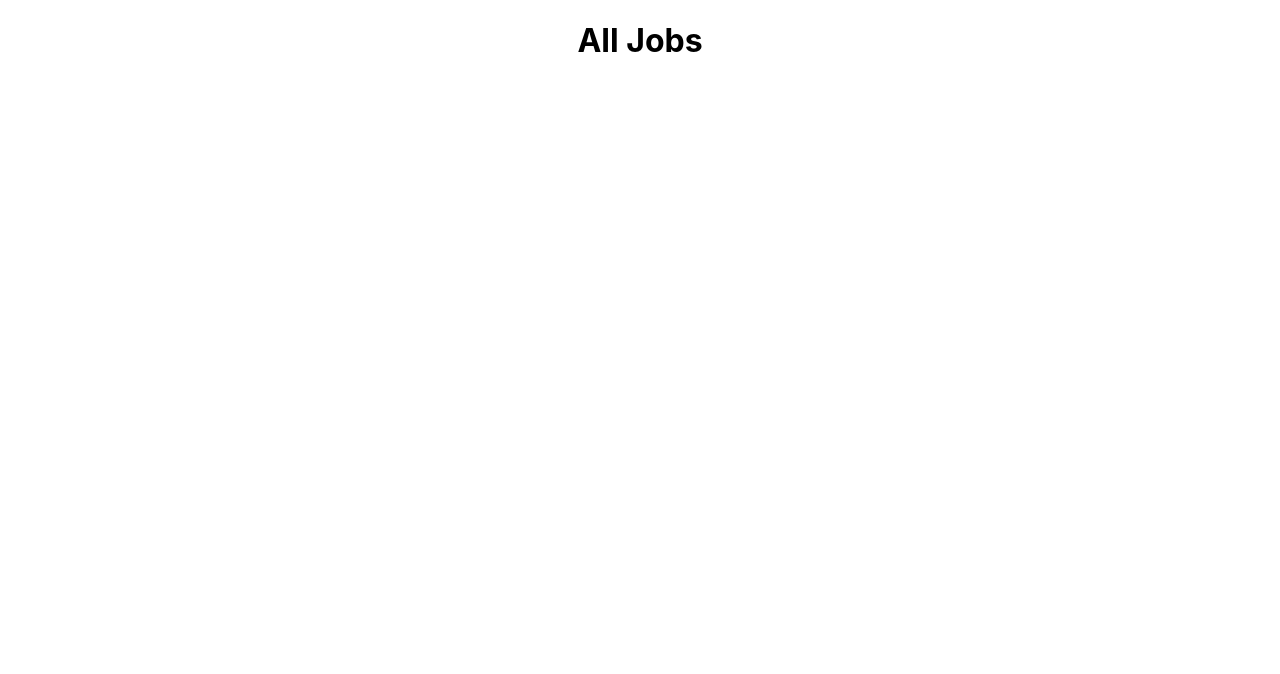
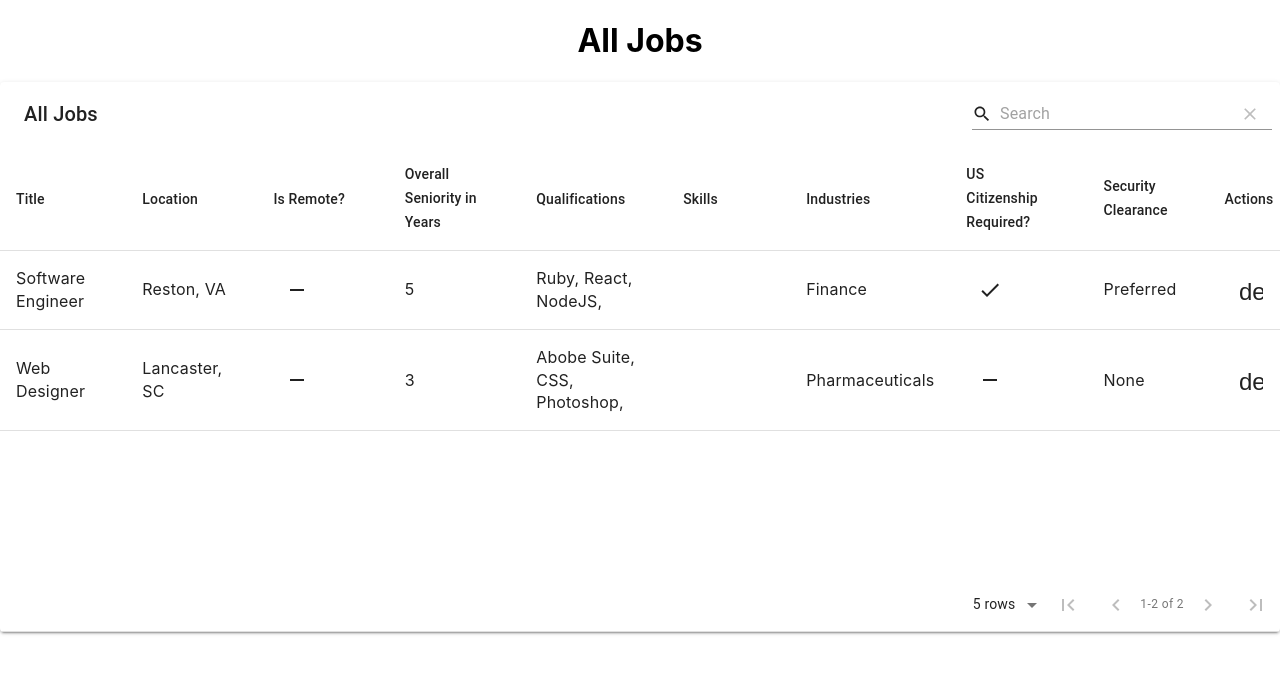
Before and after one commit to mnavoy4/HCRmatcher2, a React (Create React App) app in the folder frontend/: page /jobs in a window 1280 px wide. Shown: the top 674 px of the page. Built offline with nearby package versions, Linux system fonts and the light colour scheme.

Commit message:
all jobs table rendering with dummy data

```diff
--- a/frontend/src/Containers/AllJobsContainer.js
+++ b/frontend/src/Containers/AllJobsContainer.js
@@ -1,9 +1,44 @@
 import React, { useState, useEffect } from 'react';
+import { tableIcons } from '../assets/tableIcons';
+import MaterialTable from 'material-table';
+import * as jobs from '../jobData';
 
 export default function AllJobsContainer(){
+
+  const [jobData, setJobData] = useState([]);
+  useEffect(() => {
+    setJobData(jobs.default.jobs)
+  }, [])
   return (
     <div>
       <h1>All Jobs</h1>
+      <MaterialTable
+        title = "All Jobs"
+        icons={tableIcons}
+        columns={[
+          { title: "Title", field: 'title' , type: 'string'},
+          { title: "Location", field: 'location' , type: 'string'},
+          { title: "Is Remote?", field: 'isRemote', type: 'boolean' },
+          { title: "Overall Seniority in Years", field: 'overallExperience' },
+          { title: "Qualifications", field: 'skillsRequired' },
+          { title: "Skills", field: 'skills' },
+          { title: "Industries", field: 'industry' },
+          { title: "US Citizenship Required?", field: "citizenshipRequired", type: 'boolean'},
+          { title: "Security Clearance", field: 'securityClearance' }
+        ]}
+        options={{
+          search: true,
+          actionsColumnIndex: -1
+        }}
+        data={jobData}
+        actions={[
+          {
+            icon: 'delete',
+            tooltip: 'Delete Job',
+            onClick: (event, rowData) => alert("You want to delete this job " + rowData.name)
+          }
+        ]}
+      />
     </div>
   )
 }
--- a/frontend/src/data.js
+++ b/frontend/src/data.js
@@ -49,6 +49,56 @@ export default {
       industriesWorkedIn: ["finance, ", "startup, ", "cyber security, "],
       usCitizen: true,
       clearance: 'none'
-    }
+    },
+    {
+      name: "Michael Navoy",
+      location: 'Denver, CO',
+      wantsRemote: false,
+      willingToRelocate: false,
+      skills: ["Python, ", "React, ", "JavaScript, "],
+      industriesWorkedIn: ["finance, ", "healthcare, ", "cyber security, "],
+      usCitizen: true,
+      clearance: 'none'
+    },
+    {
+      name: "Shaun Coe",
+      location: 'RINO, CO',
+      wantsRemote: true,
+      willingToRelocate: false,
+      skills: ["NodeJS, ", "Angular, ", "Vue, "],
+      industriesWorkedIn: ["finance, ", "healthcare, ", "cyber security, "],
+      usCitizen: true,
+      clearance: "None"
+    },
+    {
+      name: "Michael Navoy",
+      location: 'Denver, CO',
+      wantsRemote: false,
+      willingToRelocate: false,
+      skills: ["C/C++, ", "C#/.NET, ", "Java, "],
+      industriesWorkedIn: ["finance, ", "healthcare, ", "cyber security, "],
+      usCitizen: true,
+      clearance: "TS/SCI"
+    },
+    {
+      name: "John Basar",
+      location: 'Denver, CO',
+      wantsRemote: false,
+      willingToRelocate: false,
+      skills: ["JavaScript, ", 'Redux, ', "PHP, "],
+      industriesWorkedIn: ["finance, ", "healthcare, ", "cyber security, "],
+      usCitizen: true,
+      clearance: "Secret"
+    },
+    {
+      name: "Perry Martin",
+      location: 'Boulder, CO',
+      wantsRemote: true,
+      willingToRelocate: false,
+      skills: ["Java, ", "WordPress, ", "Frontend, "],
+      industriesWorkedIn: ["finance, ", "startup, ", "cyber security, "],
+      usCitizen: true,
+      clearance: 'none'
+    },
   ]
 }
--- /dev/null
+++ b/frontend/src/jobData.js
@@ -0,0 +1,28 @@
+export default {
+  jobs: [
+    {
+      title: "Software Engineer",
+      location: 'Reston, VA',
+      isRemote: false,
+      overallExperience: 5,
+      reloAssistance: true,
+      skillsRequired: ["Ruby, ", "React, ", "NodeJS, "],
+      industry: ["Finance"],
+      tags: ["Frontend"],
+      citizenshipRequired: true,
+      securityClearance: "Preferred"
+    },
+    {
+      title: "Web Designer",
+      location: 'Lancaster, SC',
+      isRemote: false,
+      overallExperience: 3,
+      reloAssistance: false,
+      skillsRequired: ["Abobe Suite, ", "CSS, ", "Photoshop, "],
+      industry: ["Pharmaceuticals"],
+      tags: ["Frontend, ", "Design"],
+      citizenshipRequired: false,
+      securityClearance: "None"
+    }
+  ]
+}
```
